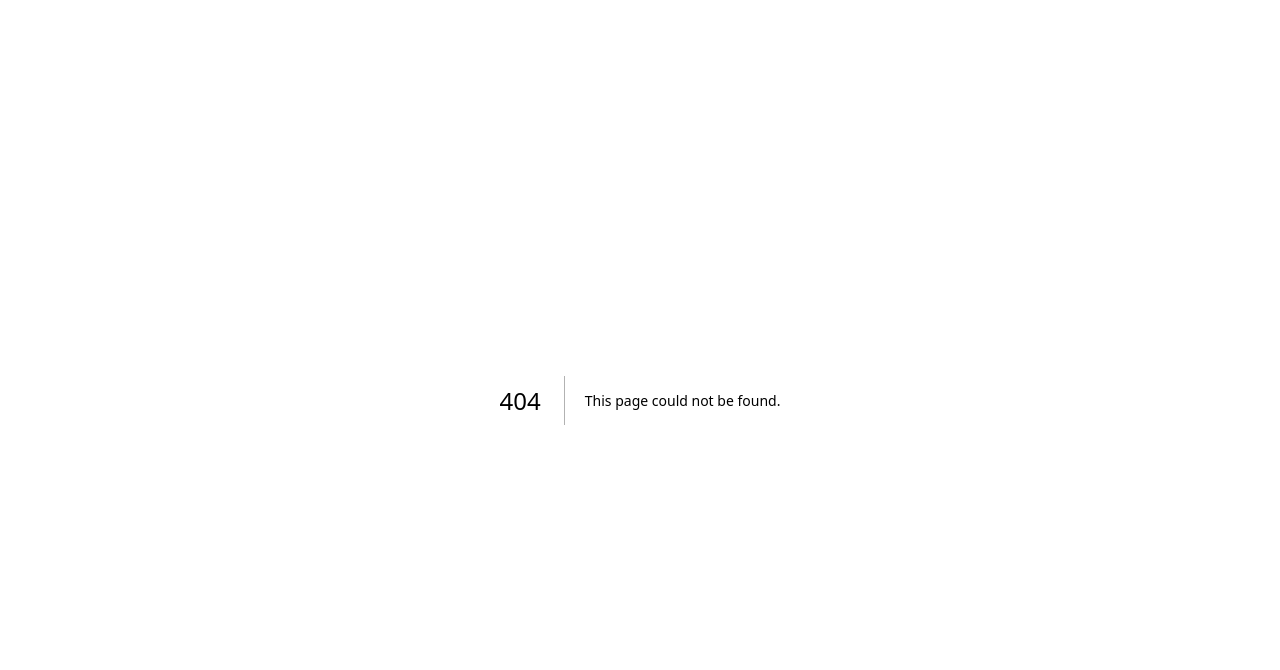
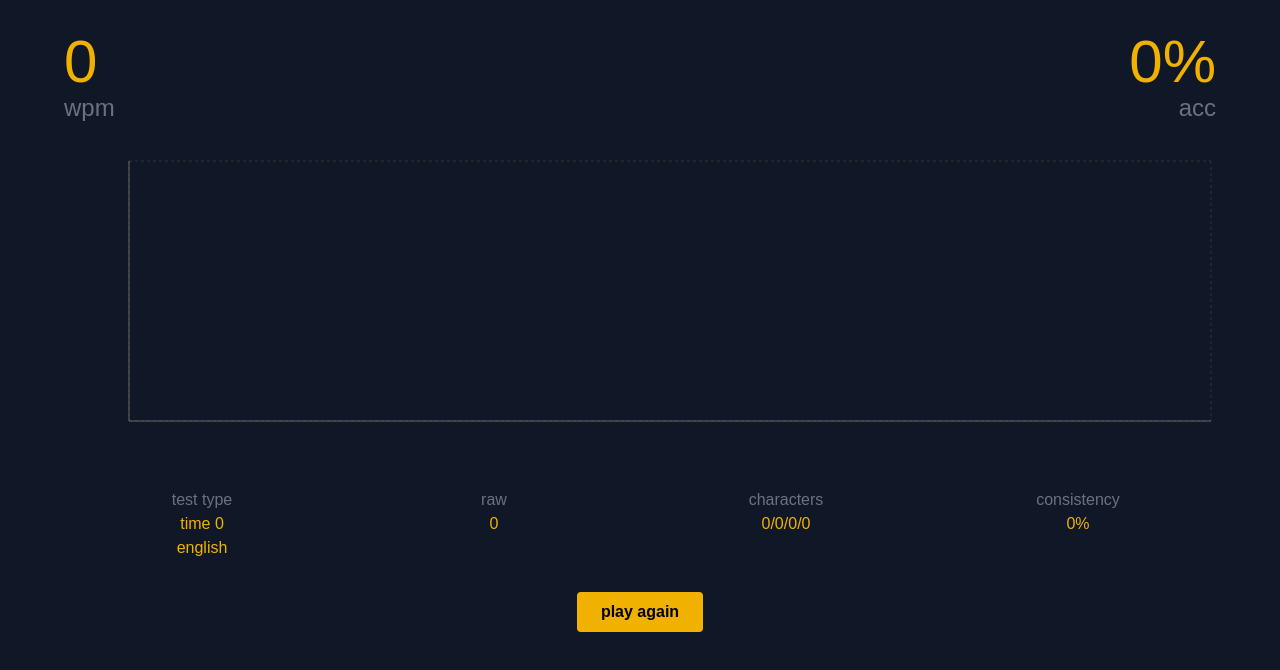
Before and after one commit to pankajsharma0001/typing-game, a Next.js app: page /result in a window 1280 px wide. Before the commit this address had no page. Shown: the top 670 px of the page. Built offline with nearby package versions, Linux system fonts and the light colour scheme.

Commit message:
fixed bugs

```diff
--- a/src/components/TypingGame.js
+++ b/src/components/TypingGame.js
@@ -1,8 +1,10 @@
 import { useState, useEffect, useRef } from "react";
 import { useSession, signIn } from "next-auth/react";
 import axios from "axios";
+import { useRouter } from 'next/router';
 
 export default function TypingGame() {
+  const router = useRouter();
   const startTimeRef = useRef(null);
   const containerRef = useRef(null);
   const { data: session } = useSession();
@@ -57,7 +59,7 @@ export default function TypingGame() {
     }
     const interval = setInterval(() => setTimeLeft((t) => t - 1), 1000);
     return () => clearInterval(interval);
-  }, [timeLeft, started, finished]);
+  }, [timeLeft, started, finished, finishGame]);
 
   // Utility: wrap index
   const wrapIndex = (idx) => {
@@ -75,7 +77,7 @@ export default function TypingGame() {
       sentences[firstIdx]?.text || "",
       sentences[secondIdx]?.text || "",
     ]);
-  }, [windowLineIndex, sentences]);
+  }, [windowLineIndex, sentences, wrapIndex]);
 
   const startGame = () => {
     setStarted(true);
@@ -91,19 +93,33 @@ export default function TypingGame() {
     if (!started || finished || !visibleLines.length) return;
     const currentLine = visibleLines[0];
 
-    // Advance to next line when length matches, regardless of mistakes
     if (typedText.length === currentLine.length) {
-      // Calculate correct characters for this line
-      const correctChars = [...typedText].filter(
-        (char, idx) => char === currentLine[idx]
-      ).length;
+      // Calculate character stats for this line
+      const lineStats = {
+        total: currentLine.length,
+        correct: 0,
+        incorrect: 0,
+        extra: 0,
+        missed: 0
+      };
 
-      // Store the stats for this line
-      setCompletedLinesStats(prev => [...prev, {
-        total: currentLine.length,
-        correct: correctChars
-      }]);
+      // Count correct, incorrect, and missed characters
+      [...currentLine].forEach((char, idx) => {
+        if (idx < typedText.length) {
+          if (typedText[idx] === char) {
+            lineStats.correct++;
+          } else {
+            lineStats.incorrect++;
+          }
+        } else {
+          lineStats.missed++;
+        }
+      });
 
+      // Count extra characters (typed chars beyond line length)
+      lineStats.extra = Math.max(0, typedText.length - currentLine.length);
+
+      setCompletedLinesStats(prev => [...prev, lineStats]);
       setWindowLineIndex(prev => prev + 1);
       setTypedText("");
     }
@@ -135,37 +151,118 @@ export default function TypingGame() {
       ).length;
     }
 
-    // Calculate time in minutes (minimum 1 second to avoid division by zero)
+    // Calculate time
     const elapsedMs = startTimeRef.current ? Date.now() - startTimeRef.current : 0;
-    const minutes = Math.max(0.0166667, elapsedMs / 1000 / 60); // Minimum 1 second
+    const elapsedSeconds = Math.round(elapsedMs / 1000);
+    const minutes = Math.max(0.0166667, elapsedMs / 1000 / 60);
 
-    // Calculate WPM (standard: 5 characters = 1 word)
+    // Calculate WPM and accuracy
     const wpm = Math.round((totalCorrectChars / 5) / minutes);
-
-    // Calculate accuracy
     const accuracy = totalChars > 0
       ? Math.round((totalCorrectChars / totalChars) * 100)
       : 0;
 
+    // Calculate totals including extra and missed
+    let totalStats = {
+      correct: 0,
+      incorrect: 0,
+      extra: 0,
+      missed: 0
+    };
+
+    completedLinesStats.forEach(stat => {
+      totalStats.correct += stat.correct;
+      totalStats.incorrect += stat.incorrect;
+      totalStats.extra += stat.extra;
+      totalStats.missed += stat.missed;
+    });
+
+    // Add current line stats if any
+    if (typedText.length > 0) {
+      [...currentLine].forEach((char, idx) => {
+        if (idx < typedText.length) {
+          if (typedText[idx] === char) {
+            totalStats.correct++;
+          } else {
+            totalStats.incorrect++;
+          }
+        } else {
+          totalStats.missed++;
+        }
+      });
+      totalStats.extra += Math.max(0, typedText.length - currentLine.length);
+    }
+
+    // Calculate WPM history from the start
+    const history = [];
+    const dataInterval = 2;
+    const markInterval = 5;
+
+    for (let i = 0; i <= elapsedSeconds; i += dataInterval) {
+      const timePoint = Math.max(1, i); // Ensure minimum 1 second
+      const partialStats = completedLinesStats.filter((_, index) => {
+        const statTime = (index + 1) * (elapsedSeconds / completedLinesStats.length);
+        return statTime <= timePoint;
+      });
+
+      let partialCorrect = partialStats.reduce((sum, stat) => sum + stat.correct, 0);
+      let partialMinutes = timePoint / 60;
+      let partialWpm = Math.round((partialCorrect / 5) / partialMinutes);
+
+      history.push({
+        time: i,
+        wpm: partialWpm,
+        isMark: i % markInterval === 0
+      });
+    }
+
+    // Add final data point
+    history.push({
+      time: elapsedSeconds,
+      wpm: wpm,
+      isMark: true // Always mark the final point
+    });
+
+    // Prepare results data
+    const results = {
+      wpm,
+      accuracy,
+      time: elapsedSeconds,
+      score: totalStats.correct,
+      history,
+      dataInterval,
+      markInterval,
+      characterStats: totalStats
+    };
+
     try {
+      // Save results to database
       await axios.post("/api/games", {
         wpm,
         accuracy,
         score: totalCorrectChars,
         difficulty
       });
-      alert(`Game finished! WPM: ${wpm}, Accuracy: ${accuracy}%`);
+
+      // Reset game state
+      setStarted(false);
+      setFinished(false);
+      setTypedText("");
+      setWindowLineIndex(0);
+      setCompletedLinesStats([]);
+
+      // Navigate to results page with data
+      router.push({
+        pathname: '/result',
+        query: {
+          results: JSON.stringify(results)
+        }
+      });
+
     } catch (err) {
       console.error(err);
       alert("Failed to save results.");
     }
-
-    // Reset all game state
-    setStarted(false);
-    setFinished(false);
-    setTypedText("");
-    setWindowLineIndex(0);
-    setCompletedLinesStats([]); // Reset stats
   };
 
   return (
--- a/src/lib/mongodb.js
+++ b/src/lib/mongodb.js
@@ -1,26 +1,28 @@
-import { MongoClient } from "mongodb";
+// lib/mongodb.js
+import mongoose from "mongoose";
 
-const uri = process.env.MONGODB_URI; // put your MongoDB URI in .env.local
-const options = {};
+const uri =
+  process.env.NODE_ENV === "development"
+    ? process.env.MONGODB_URI_LOCAL
+    : process.env.MONGODB_URI;
 
-let client;
-let clientPromise;
-
-if (!process.env.MONGODB_URI) {
+if (!uri) {
   throw new Error("Please add your MongoDB URI to .env.local");
 }
 
-if (process.env.NODE_ENV === "development") {
-  // In development, use a global variable to preserve client across hot reloads
-  if (!global._mongoClientPromise) {
-    client = new MongoClient(uri, options);
-    global._mongoClientPromise = client.connect();
+let isConnected = null; // track connection state
+
+export async function connectMongo() {
+  if (isConnected) return;
+
+  try {
+    const conn = await mongoose.connect(uri, {
+      bufferCommands: false,
+    });
+    isConnected = conn.connections[0].readyState === 1;
+    console.log("✅ MongoDB connected:", uri.includes("127.0.0.1") ? "Local" : "Atlas");
+  } catch (err) {
+    console.error("MongoDB connection error:", err);
+    throw err;
   }
-  clientPromise = global._mongoClientPromise;
-} else {
-  // In production, create a new client
-  client = new MongoClient(uri, options);
-  clientPromise = client.connect();
 }
-
-export default clientPromise;
--- a/src/pages/dashboard.js
+++ b/src/pages/dashboard.js
@@ -32,7 +32,7 @@ export default function Dashboard() {
   useEffect(() => {
     if (status === "loading") return;
     if (!session) router.replace("/login");
-  }, [session, status]);
+  }, [session, status, router]);
 
   // Update local stats whenever session changes
   useEffect(() => {
--- a/src/pages/forgot-password.js
+++ b/src/pages/forgot-password.js
@@ -1,4 +1,5 @@
 import { useState } from "react";
+import Link from "next/link";
 
 export default function ForgotPassword() {
   const [email, setEmail] = useState("");
@@ -186,9 +187,9 @@ export default function ForgotPassword() {
 
         <p className="mt-6 text-center text-gray-600">
           Remember your password?{" "}
-          <a href="/login" className="text-purple-600 font-semibold hover:underline">
+          <Link  href="/login" className="text-purple-600 font-semibold hover:underline">
             Back to Login
-          </a>
+          </Link>
         </p>
       </div>
     </div>
--- a/src/pages/index.js
+++ b/src/pages/index.js
@@ -16,7 +16,7 @@ export default function Home() {
       // If not logged in, redirect to login page
       router.replace("/login");
     }
-  }, [session, status]);
+  }, [session, status, router]);
 
   return <p>Loading...</p>;
 }
--- a/src/pages/login.js
+++ b/src/pages/login.js
@@ -52,9 +52,9 @@ export default function Login() {
 
         {/* Forgot Password link below Login button */}
         <div className="text-center mb-4">
-          <a href="/forgot-password" className="text-sm text-purple-600 hover:underline">
+          <Link href="/forgot-password" className="text-sm text-purple-600 hover:underline">
             Forgot Password?
-          </a>
+          </Link>
         </div>
 
         <div className="flex items-center mb-4">
@@ -73,7 +73,7 @@ export default function Login() {
 
         <p className="text-center text-gray-600">
           Don’t have an account?{" "}
-          <a href="/register" className="text-purple-600 font-semibold hover:underline">Sign Up</a>
+          <Link href="/register" className="text-purple-600 font-semibold hover:underline">Sign Up</Link>
         </p>
       </div>
     </div>
--- a/src/pages/register.js
+++ b/src/pages/register.js
@@ -129,12 +129,12 @@ export default function Register() {
 
         <p className="text-center text-gray-600">
           Already have an account?{" "}
-          <a
+          <Link
             href="/login"
             className="text-purple-600 font-semibold hover:underline"
           >
             Login
-          </a>
+          </Link>
         </p>
       </div>
     </div>
--- a/src/pages/reset-password.js
+++ b/src/pages/reset-password.js
@@ -51,7 +51,7 @@ export default function ResetPassword() {
     };
     window.addEventListener("keydown", handleKeyDown);
     return () => window.removeEventListener("keydown", handleKeyDown);
-  }, [password, confirmPassword, token, id]);
+  }, [password, confirmPassword, token, id, handleReset]);
 
   return (
     <div className="min-h-screen flex items-center justify-center bg-gradient-to-r from-indigo-500 via-purple-500 to-pink-500 p-4">
--- /dev/null
+++ b/src/pages/result.js
@@ -0,0 +1,162 @@
+import { useEffect, useState } from "react";
+import { useRouter } from "next/router";
+import {
+  LineChart,
+  Line,
+  XAxis,
+  YAxis,
+  CartesianGrid,
+  Tooltip,
+  ResponsiveContainer
+} from "recharts";
+
+export default function Result() {
+  const router = useRouter();
+  const { query } = router;
+  const [results, setResults] = useState({
+    wpm: 0,
+    accuracy: 0,
+    time: 0,
+    score: 0,
+    history: [],
+    consistency: 0
+  });
+
+  const getCharacterStats = () => {
+    return {
+      correct: results.characterStats?.correct || 0,
+      incorrect: results.characterStats?.incorrect || 0,
+      extra: results.characterStats?.extra || 0,
+      missed: results.characterStats?.missed || 0
+    };
+  };
+
+  useEffect(() => {
+    if (query.results) {
+      const resultObj = JSON.parse(query.results);
+
+      // Don't filter out zero values, but ensure history starts from 0
+      let fullHistory = resultObj.history;
+      if (fullHistory.length > 0 && fullHistory[0].time > 0) {
+        fullHistory = [
+          { time: 0, wpm: 0, isMark: true },
+          ...fullHistory
+        ];
+      }
+
+      // Calculate consistency only from non-zero values
+      const nonZeroWpm = fullHistory.filter(h => h.wpm > 0).map(h => h.wpm);
+      let consistency = 0;
+
+      if (nonZeroWpm.length > 0) {
+        const avgWpm = nonZeroWpm.reduce((a, b) => a + b, 0) / nonZeroWpm.length;
+        const variance = nonZeroWpm.reduce((a, b) => a + Math.pow(b - avgWpm, 2), 0) / nonZeroWpm.length;
+        consistency = Math.round(100 - (Math.sqrt(variance) / avgWpm * 100));
+      }
+
+      setResults({
+        ...resultObj,
+        history: fullHistory,
+        consistency
+      });
+    }
+  }, [query]);
+
+  return (
+    <div className="min-h-screen bg-gray-900 text-gray-300 p-8">
+      <div className="max-w-6xl mx-auto">
+        {/* Main Stats */}
+        <div className="grid grid-cols-2 gap-8 mb-8">
+          <div className="text-6xl font-mono">
+            <div className="text-yellow-500">{results.wpm}</div>
+            <div className="text-2xl text-gray-500">wpm</div>
+          </div>
+          <div className="text-6xl font-mono text-right">
+            <div className="text-yellow-500">{results.accuracy}%</div>
+            <div className="text-2xl text-gray-500">acc</div>
+          </div>
+        </div>
+
+        {/* Graph */}
+        <div className="h-[300px] mb-8">
+          <ResponsiveContainer width="100%" height="100%">
+            <LineChart data={results.history}>
+              <CartesianGrid strokeDasharray="3 3" stroke="#333" />
+              <XAxis
+                dataKey="time"
+                stroke="#666"
+                tickFormatter={(value) => `${value}s`}
+                domain={[0, 'dataMax']}  // Force start from 0
+                allowDataOverflow={true}
+              />
+              <YAxis
+                stroke="#666"
+                domain={[0, 'dataMax + 10']}
+                allowDataOverflow={true}
+              />
+              <Tooltip
+                contentStyle={{
+                  backgroundColor: '#222',
+                  border: 'none',
+                  borderRadius: '4px'
+                }}
+                formatter={(value) => [`${value} wpm`, 'Speed']}
+                isAnimationActive={false}  // Disable animation for more accurate readings
+              />
+              <Line
+                type="monotone"
+                dataKey="wpm"
+                stroke="#FFD700"
+                dot={false}
+                strokeWidth={2}
+                isAnimationActive={false}  // Disable animation for more accurate readings
+              />
+            </LineChart>
+          </ResponsiveContainer>
+        </div>
+
+        {/* Additional Stats */}
+        <div className="grid grid-cols-4 gap-4 text-center font-mono">
+          <div>
+            <div className="text-gray-500">test type</div>
+            <div className="text-yellow-500">time {results.time}</div>
+            <div className="text-yellow-500">english</div>
+          </div>
+          <div>
+            <div className="text-gray-500">raw</div>
+            <div className="text-yellow-500">{Math.round(results.wpm * 1.05)}</div>
+          </div>
+          <div>
+            <div className="text-gray-500">characters</div>
+            <div
+              className="text-yellow-500 cursor-help"
+              title={`correct: ${getCharacterStats().correct}
+incorrect: ${getCharacterStats().incorrect}
+extra: ${getCharacterStats().extra}
+missed: ${getCharacterStats().missed}`}
+            >
+              {getCharacterStats().correct}/
+              {getCharacterStats().incorrect}/
+              {getCharacterStats().extra}/
+              {getCharacterStats().missed}
+            </div>
+          </div>
+          <div>
+            <div className="text-gray-500">consistency</div>
+            <div className="text-yellow-500">{results.consistency}%</div>
+          </div>
+        </div>
+
+        {/* Play Again Button */}
+        <div className="mt-8 text-center">
+          <button
+            onClick={() => router.push("/")}
+            className="bg-yellow-500 text-black px-6 py-2 rounded font-semibold hover:bg-yellow-400 transition-colors"
+          >
+            play again
+          </button>
+        </div>
+      </div>
+    </div>
+  );
+}
```
